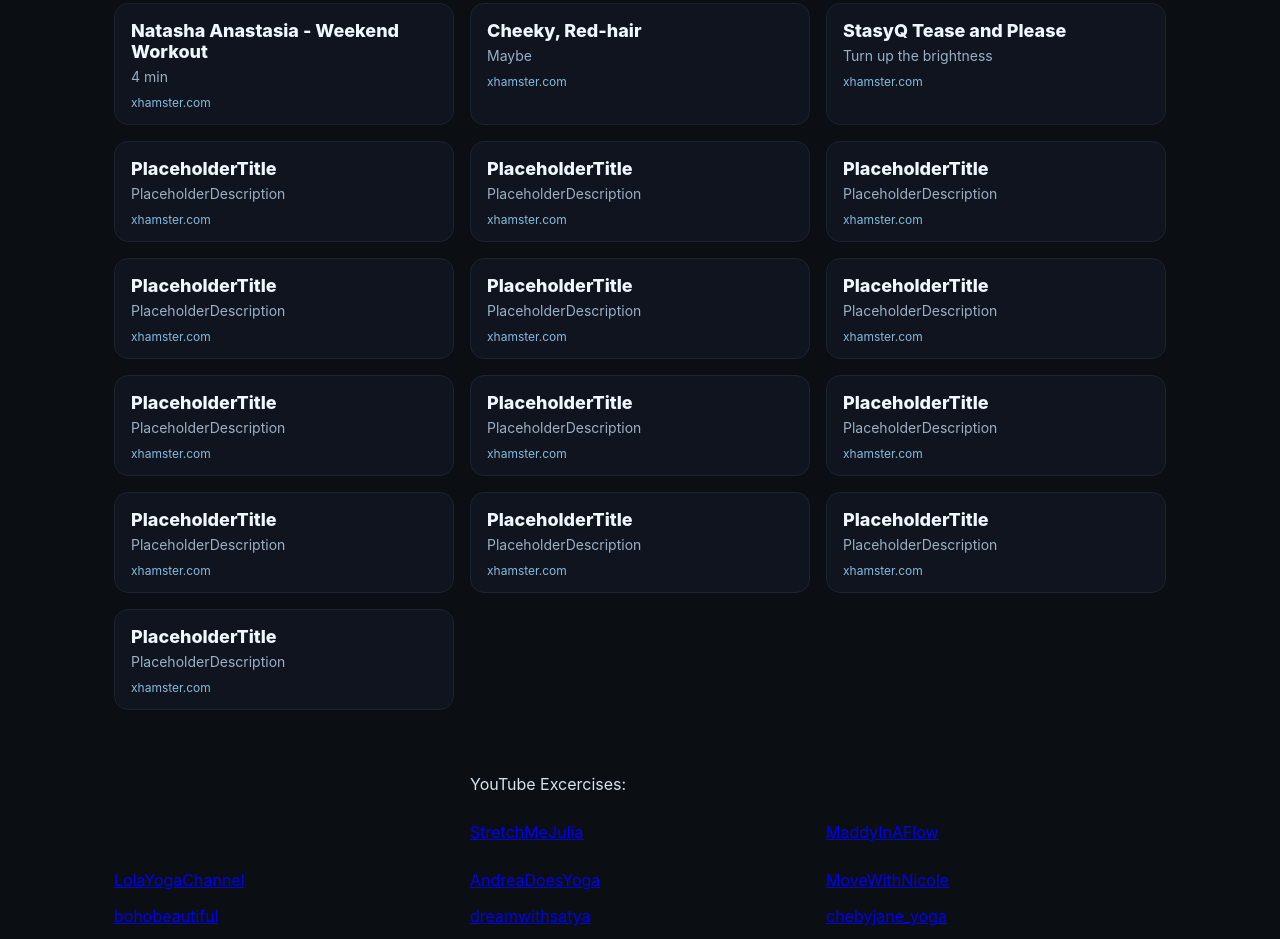
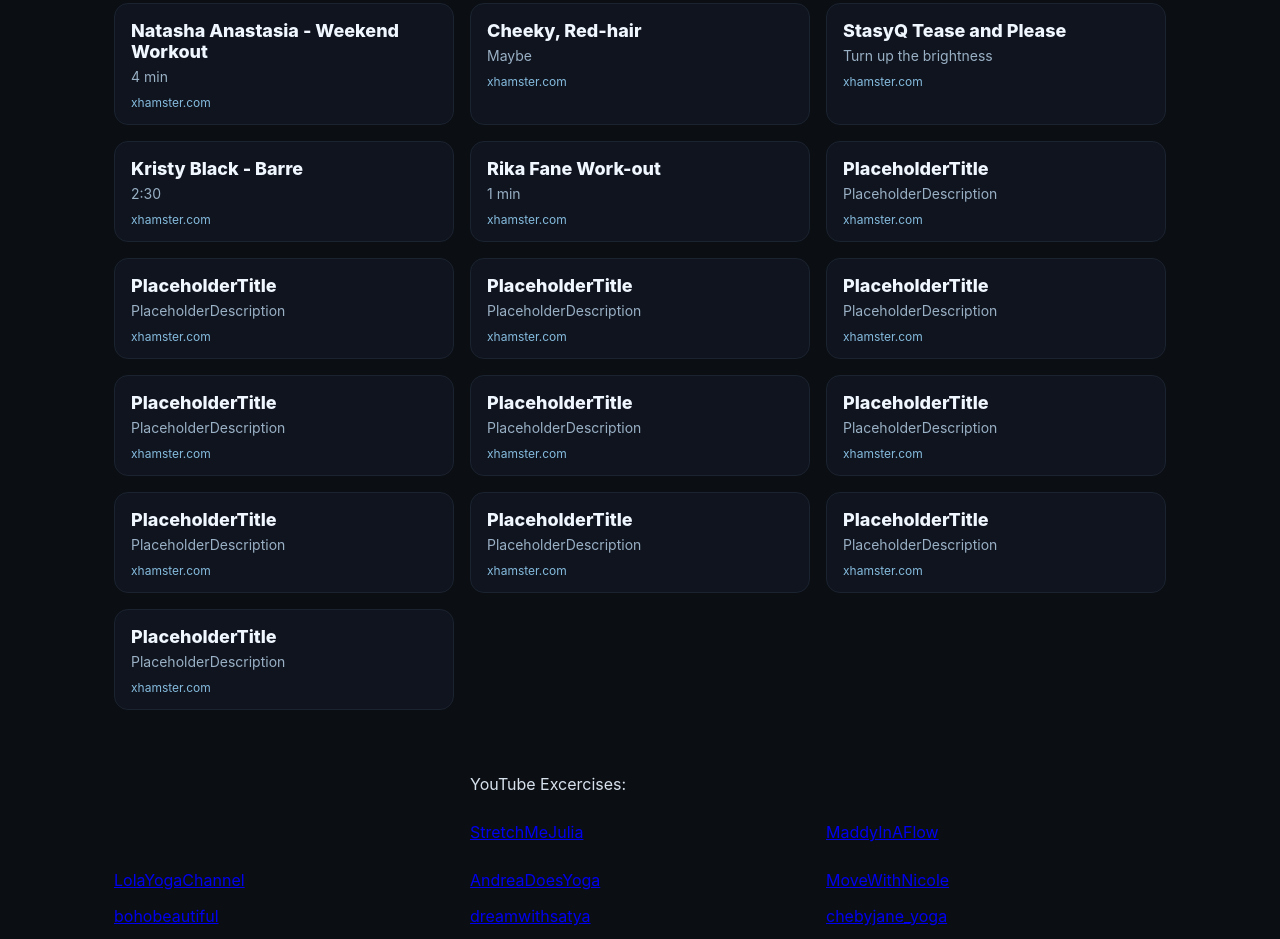
Before and after one commit to IanRos/HLLSWA, a plain HTML site: page database/index.html in a window 1280 px wide. Shown: the part 1989-2928 px from the top of the page. Drawn offline with Linux system fonts and the light colour scheme.

Commit message:
Add files via upload

```diff
--- a/database/index.html
+++ b/database/index.html
@@ -284,15 +284,15 @@
         <div class="link-card__meta">xhamster.com</div>
       </a>
 
-      <a class="link-card" href="https://xxx.com" target="_blank" rel="noopener">
-        <div class="link-card__title">PlaceholderTitle</div>
-        <div class="link-card__desc">PlaceholderDescription</div>
+      <a class="link-card" href="https://xhamster.com/videos/petite-sex-lover-xhcsAni" target="_blank" rel="noopener">
+        <div class="link-card__title">Kristy Black - Barre</div>
+        <div class="link-card__desc">2:30</div>
         <div class="link-card__meta">xhamster.com</div>
       </a>
 
-      <a class="link-card" href="https://xxx.com" target="_blank" rel="noopener">
-        <div class="link-card__title">PlaceholderTitle</div>
-        <div class="link-card__desc">PlaceholderDescription</div>
+      <a class="link-card" href="https://xhamster.com/videos/work-out-xh9xpC1" target="_blank" rel="noopener">
+        <div class="link-card__title">Rika Fane Work-out</div>
+        <div class="link-card__desc">1 min</div>
         <div class="link-card__meta">xhamster.com</div>
       </a>
 
```
